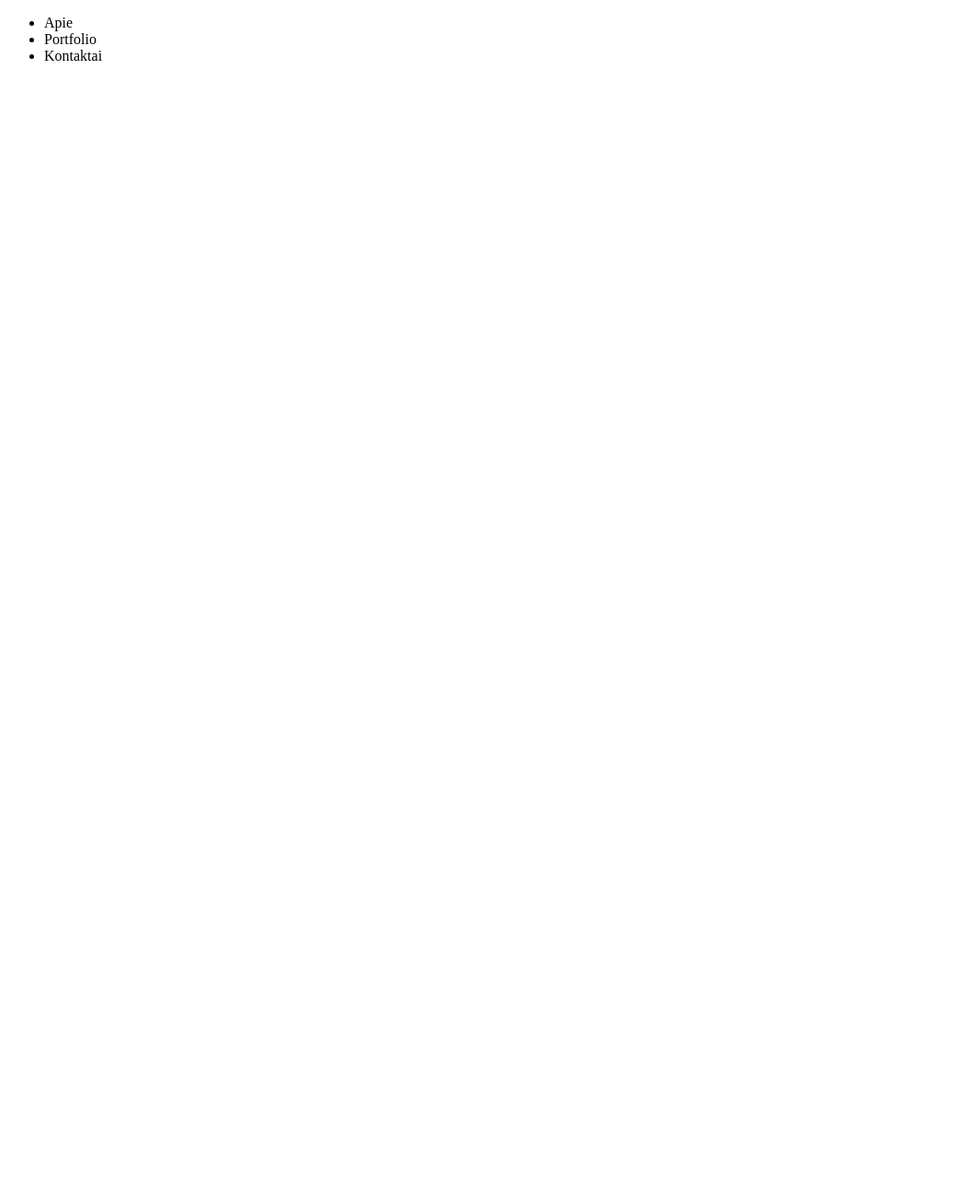
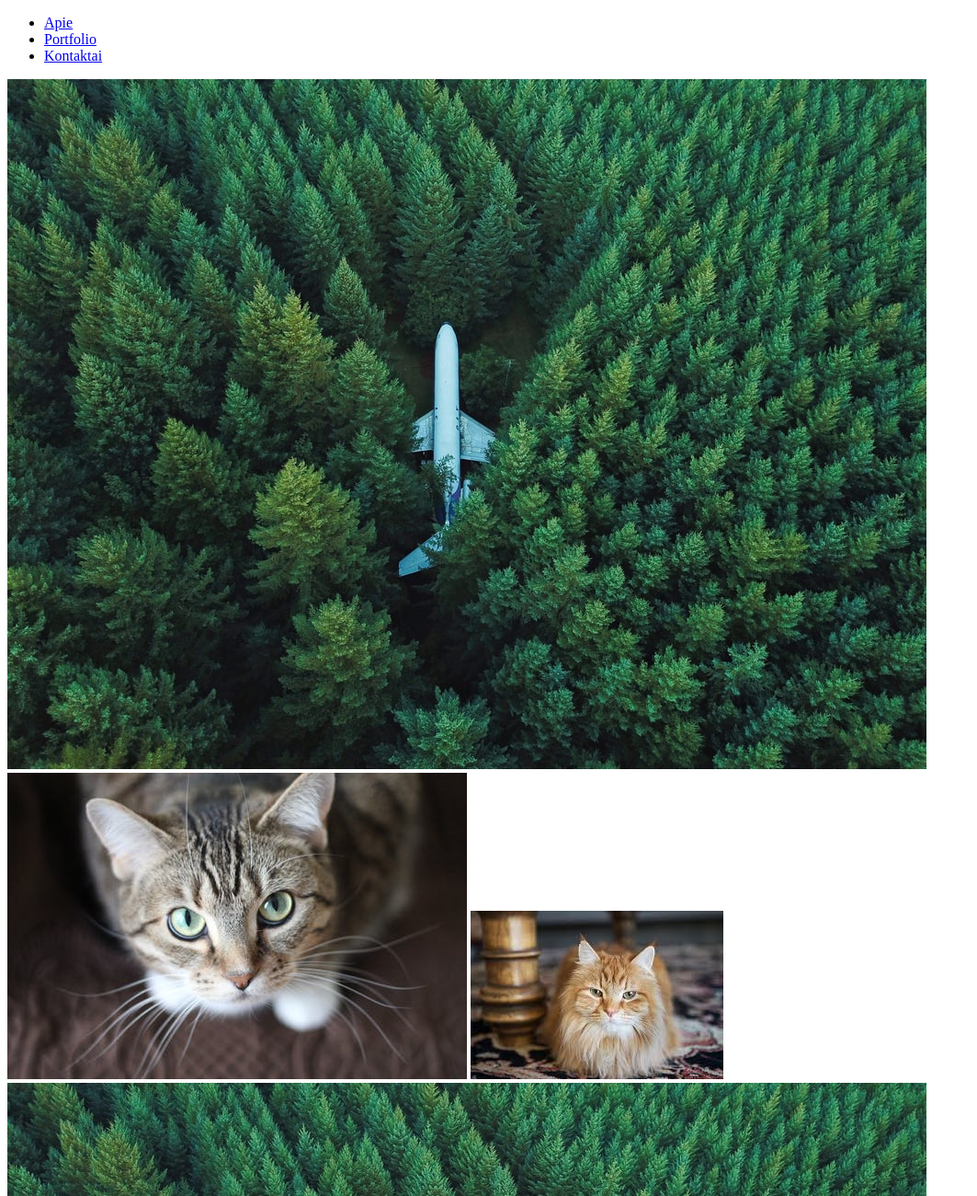
Before and after one commit to dsarapinas/WEBklase, a plain HTML site: page index.html in a window 1280 px wide. Shown: the top 1300 px of the page at 92% size, without its empty margins (0-1063 px from the left). Before the commit the page ends 800 px from the top, so only its background shows below. Drawn offline with Linux system fonts and the light colour scheme.

Commit message:
Prideti image

```diff
--- a/index.html
+++ b/index.html
@@ -1,5 +1,5 @@
 <!DOCTYPE html>
-<html>
+<html lang="lt">
 	<head>
 		<title>Puslapio pavadinimas</title>
 	</head>
@@ -7,16 +7,26 @@
 
 		<header>
 			<ul>
-				<li class="meniu_item">Apie</li>
-				<li class="meniu_item">Portfolio</li>
-				<li class="meniu_item">Kontaktai</li>
+				<li><a href="http://portfolio.lt/index.html">Apie</a></li>
+				<li><a href="/portfolio.html">Portfolio</a></li>
+				<li><a href="/kontaktai.html">Kontaktai</a></li>
 			</ul>
 		</header>
 		<aside>
+
 		</aside>
 		<main>
+			<img src="img/random_img1.jpg" alt="img 1"/>
+			<img src="img/cat_img1.jpg" alt="img 2"/>
+			<img src="img/cat_image2.jpg" alt="img 3"/>
+			<picture>
+				<source media="(min-width600px)" srcset="img/cat_image2.jpg">
+				<img src="img/random_img1.jpg" alt="img 1"/>
+			</picture>
+
 		</main>
 		<footer>
+
 		</footer>
 
 	</body>
```
Also changed, not shown: img/cat_image2.jpg (added), img/cat_img1.jpg (added), img/random_img1.jpg (added), portfolio.html (added).
